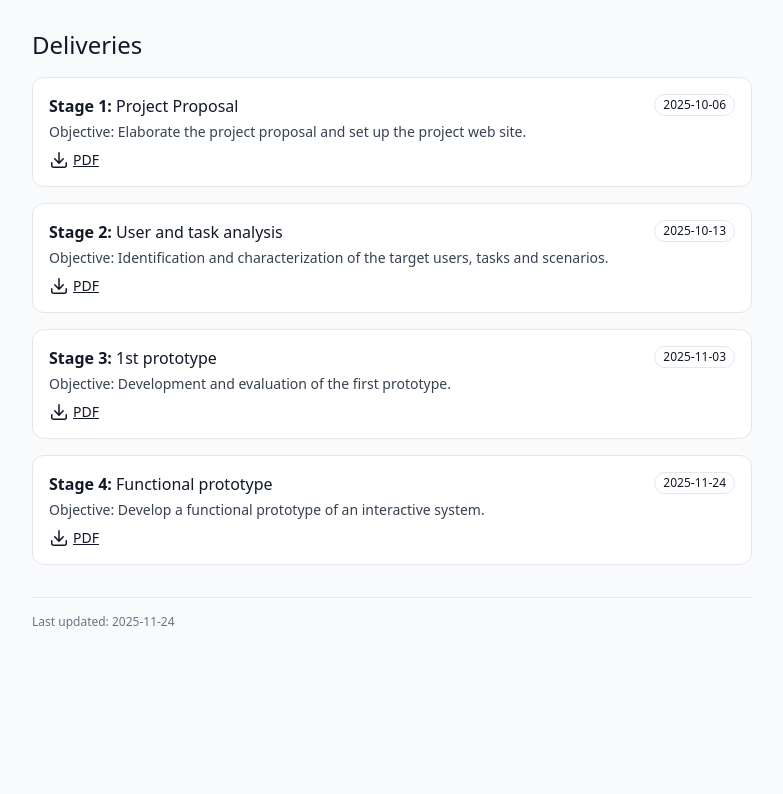
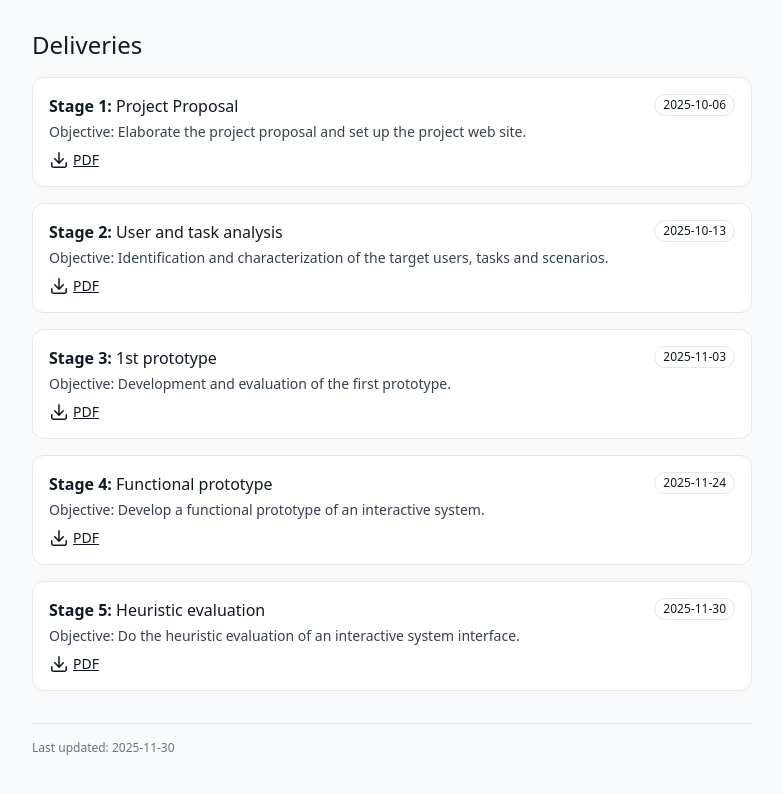
Before and after one commit to ipm-g7/ipm-g7.github.io, a plain HTML site: page index.html in a window 1280 px wide. Shown: the part 961-1755 px from the top of the page, without its empty margins (248-1031 px from the left). Before the commit the page ends 1639 px from the top, so only its background shows below. Drawn offline with nearby package versions, Linux system fonts and the light colour scheme.

Commit message:
Changed index.html

```diff
--- a/index.html
+++ b/index.html
@@ -192,12 +192,28 @@
                 <a class="underline" href="deliveries/stage4.pdf">PDF</a>
               </div>
             </article>
+            <article class="rounded-xl border bg-white p-4">
+              <div class="flex items-start justify-between">
+                <h3 class="font-medium"><b>Stage 5:</b> Heuristic evaluation</h3>
+                <span class="text-xs rounded-full border px-2 py-0.5">2025-11-30</span>
+              </div>
+              <p class="text-sm text-gray-700 mt-1">Objective: Do the heuristic evaluation of an interactive system interface.</p>
+              <div class="mt-2 flex gap-1 text-sm">
+                <svg xmlns="http://www.w3.org/2000/svg" viewBox="0 0 20 20" fill="currentColor" class="size-5">
+                  <path
+                    d="M10.75 2.75a.75.75 0 0 0-1.5 0v8.614L6.295 8.235a.75.75 0 1 0-1.09 1.03l4.25 4.5a.75.75 0 0 0 1.09 0l4.25-4.5a.75.75 0 0 0-1.09-1.03l-2.955 3.129V2.75Z" />
+                  <path
+                    d="M3.5 12.75a.75.75 0 0 0-1.5 0v2.5A2.75 2.75 0 0 0 4.75 18h10.5A2.75 2.75 0 0 0 18 15.25v-2.5a.75.75 0 0 0-1.5 0v2.5c0 .69-.56 1.25-1.25 1.25H4.75c-.69 0-1.25-.56-1.25-1.25v-2.5Z" />
+                </svg>
+                <a class="underline" href="deliveries/stage5.pdf">PDF</a>
+              </div>
+            </article>
           </div>
         </section>
       </main>
 
       <footer class="text-xs text-gray-500 border-t pt-4">
-        <p>Last updated: 2025-11-24</p>
+        <p>Last updated: 2025-11-30</p>
       </footer>
     </div>
 </body>
```
